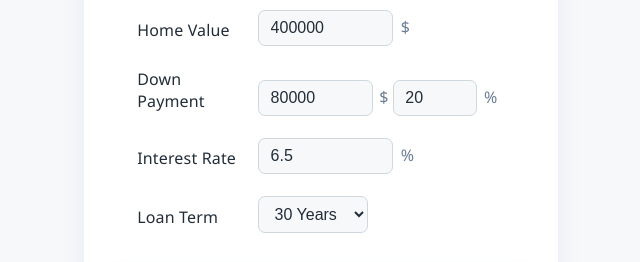
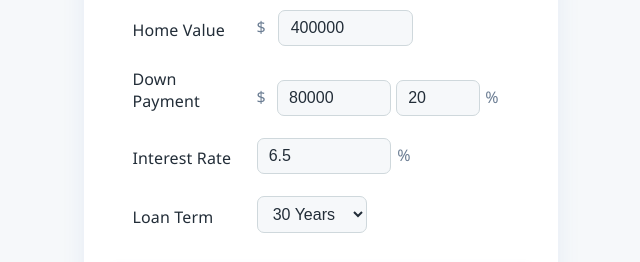
Before and after one commit to briansandvig/vibe-test, a plain HTML site: page index.html in a window 1280 px wide. Shown: the part 224-486 px from the top of the page, without its empty margins (319-959 px from the left). Drawn offline with Linux system fonts and the light colour scheme.

Commit message:
Refactor input fields in mortgage calculator UI for consistency and improved layout by adjusting margin properties and ensuring proper input structure.

```diff
--- a/index.html
+++ b/index.html
@@ -105,7 +105,7 @@
     .unit {
       color: var(--text-muted);
       font-size: 1rem;
-      margin-left: 0.1rem;
+      margin-right: 0.4rem;
       font-weight: 500;
     }
     .result-section {
@@ -163,15 +163,15 @@
       <div class="form-row">
         <label for="homeValue">Home Value</label>
         <div class="input-group">
+          <span class="unit">$</span>
           <input type="number" id="homeValue" min="0" step="1000" value="400000" />
-          <span class="unit">$</span>
         </div>
       </div>
       <div class="form-row">
         <label for="downPaymentDollar">Down Payment</label>
         <div class="input-group" style="gap: 0.3rem;">
+          <span class="unit">$</span>
           <input type="number" id="downPaymentDollar" min="0" step="1000" value="80000" style="width:90px" />
-          <span class="unit">$</span>
           <input type="number" id="downPaymentPercent" min="0" max="100" step="0.1" value="20" style="width:60px" />
           <span class="unit">%</span>
         </div>
```
